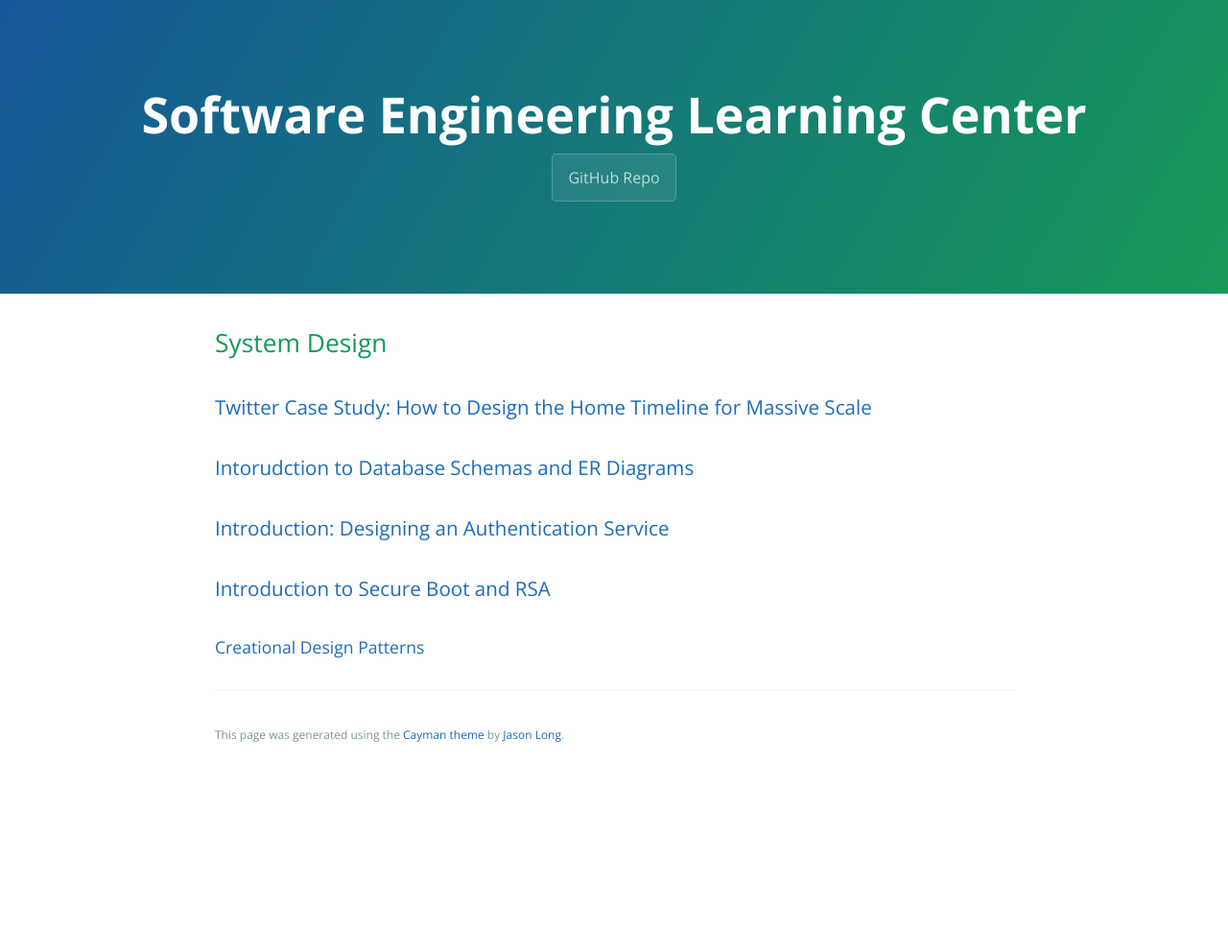
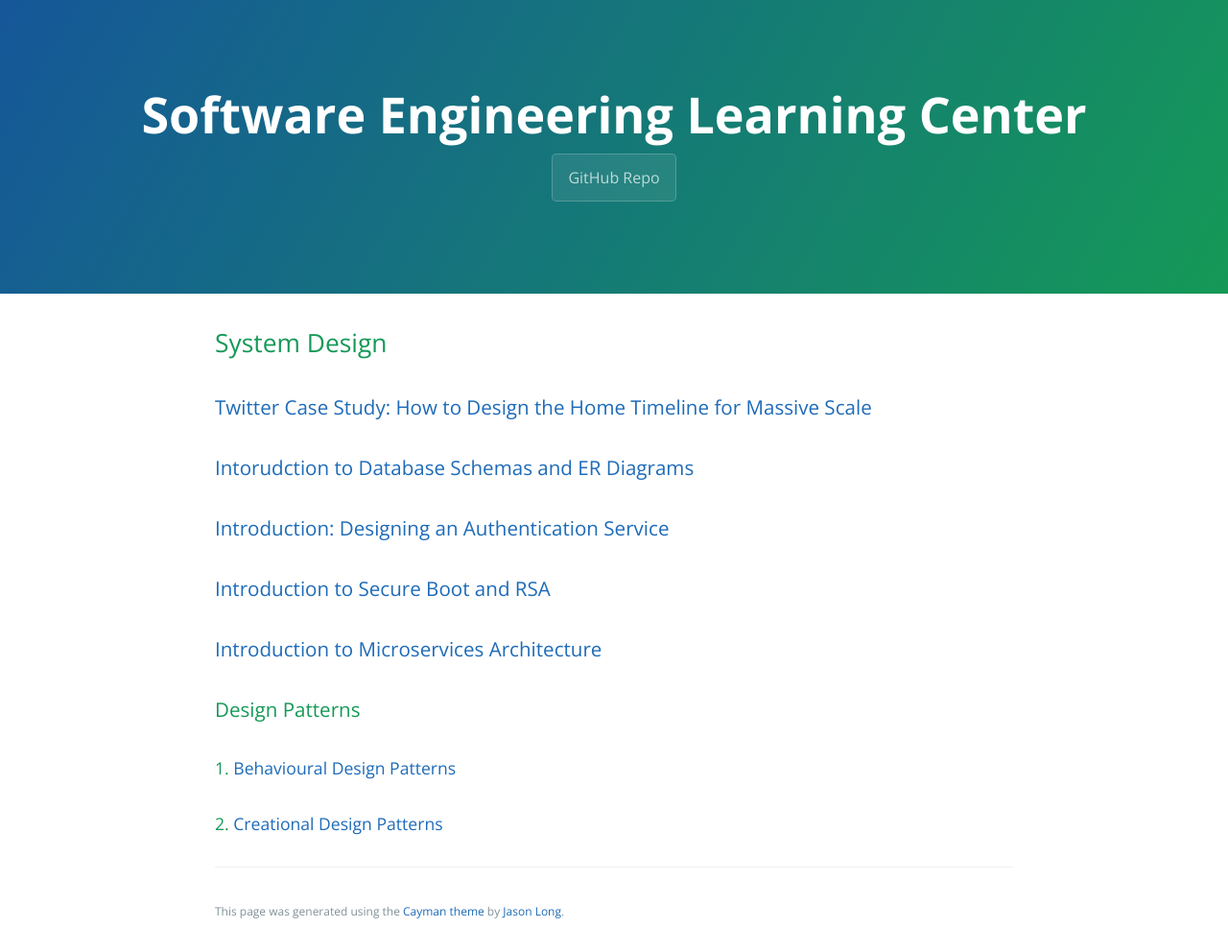
Before and after one commit to learning-software-engineering/learning-software-engineering.github.io, a Jekyll site: the page built from Topics/System_Design.md, in a window 1280 px wide. Shown: the whole page at 96% size. Built offline with Jekyll 4.4.1, drawn with Linux system fonts in a browser that asks for light colours; our own code applies the rules of GitHub Pages for plain Markdown files; before the commit the page ends 900 px from its top, so only the background shows below that.

Commit message:
-fixed system_design merge conflict.

```diff
--- a/Topics/System_Design.md
+++ b/Topics/System_Design.md
@@ -8,5 +8,10 @@
 
 ### [Introduction to Secure Boot and RSA](./System_Design/Security/Secure_Boot_RSA.md)
 
+### [Introduction to Microservices Architecture](./System_Design/Intro_To_Microservices/Intro_To_Microservices.md)
 
-#### [Creational Design Patterns](./System_Design/DesignPatterns/Creational_Design_Patterns.md)
+### Design Patterns
+
+####  1. [Behavioural Design Patterns](./System_Design/behavioral_design_patterns.md)
+
+####  2. [Creational Design Patterns](./System_Design/DesignPatterns/Creational_Design_Patterns.md)
```
